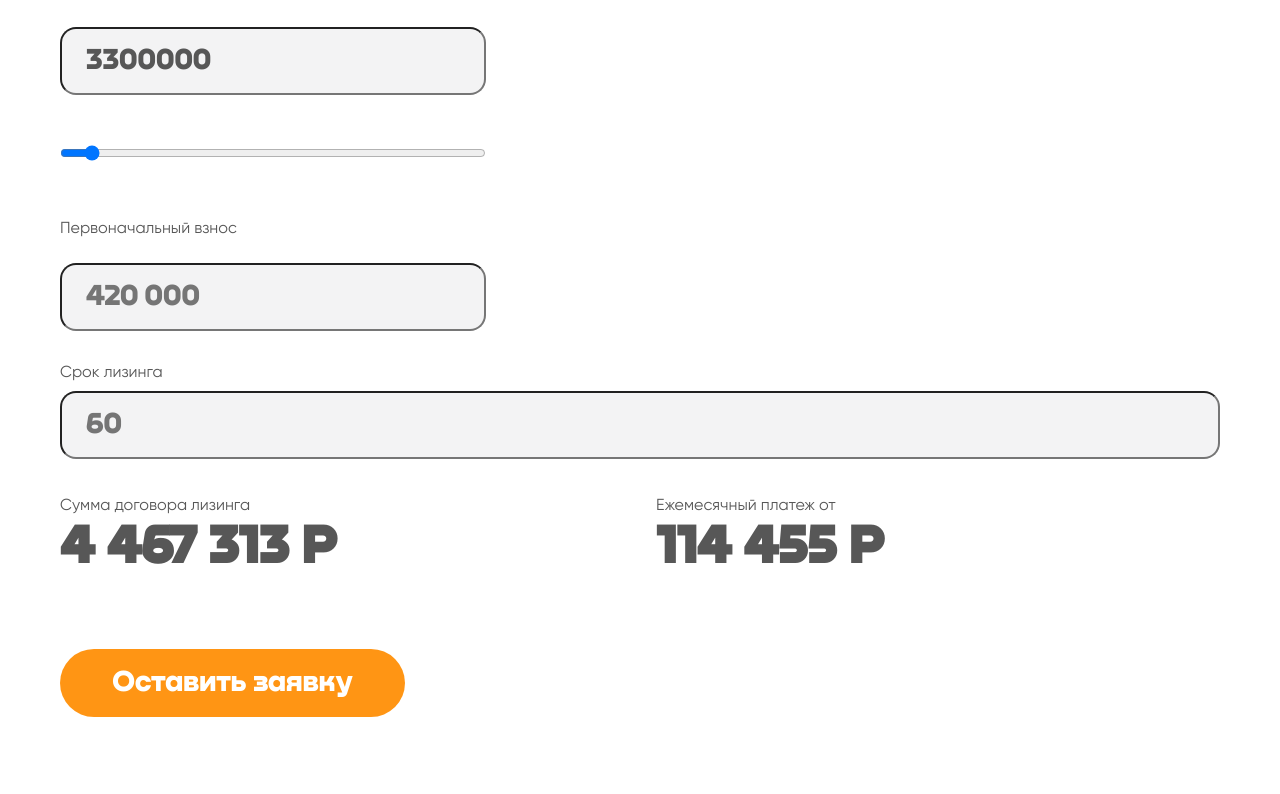
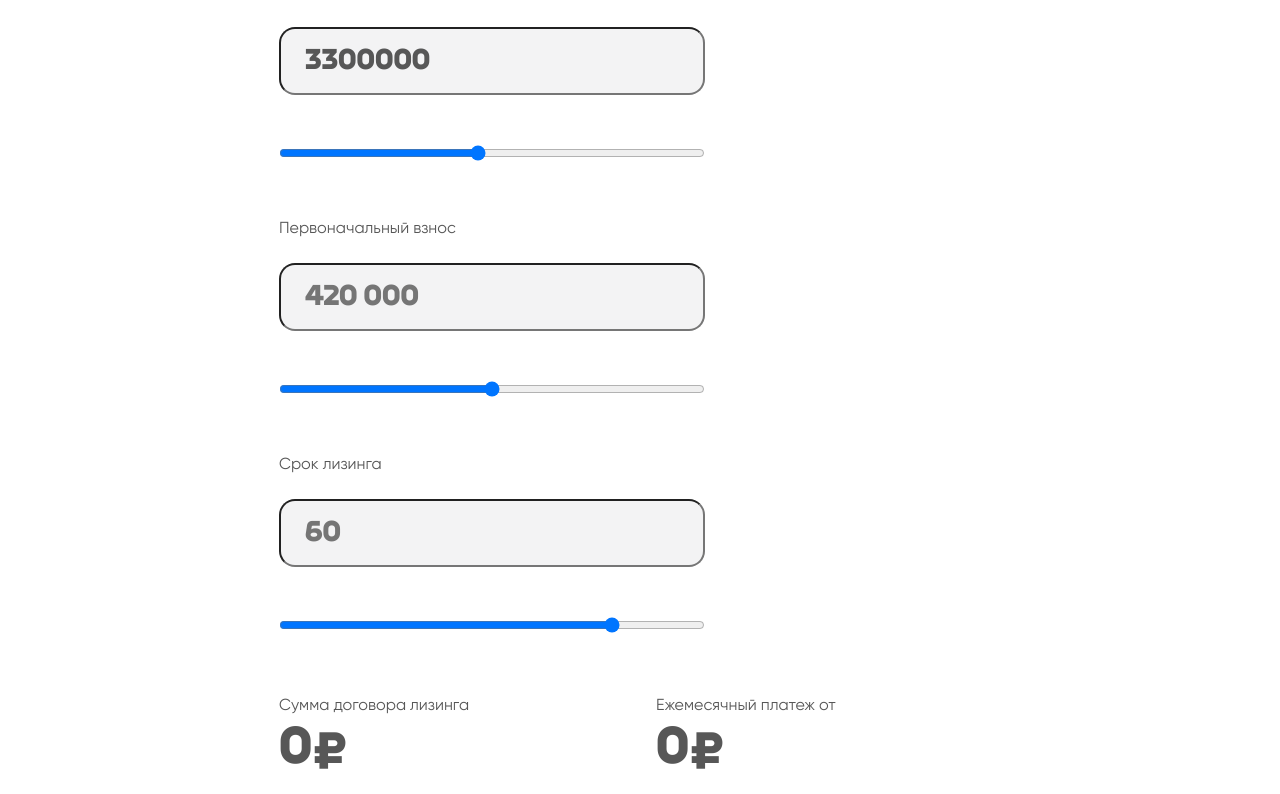
Before and after one commit to jeyefendi/calculease, a React (Create React App) app: page / in a window 1280 px wide. Shown: the part 246-1040 px from the top of the page. Before the commit the page ends 995 px from the top, so only its background shows below. Built offline with nearby package versions, Linux system fonts and the light colour scheme.

Commit message:
script started

```diff
--- a/src/components/Form/LeaseCalculator.tsx
+++ b/src/components/Form/LeaseCalculator.tsx
@@ -16,10 +16,11 @@ export default function LeaseCalculator() {
             />
             <input
               type="range"
-              id="total-cost"
-              placeholder="3 300 000"
+              id="total-cost-range"
+              className="input-range"
               min="1000000"
               max="6000000"
+              value={3300000}
             />
           </div>
 
@@ -27,8 +28,13 @@ export default function LeaseCalculator() {
             <label htmlFor="initial-fee">Первоначальный взнос</label>
             <input
               type="number"
-              name="initial-fee"
+              id="initial-fee"
               placeholder="420 000"
+            />
+            <input
+              type="range"
+              id="initial-fee-range"
+              className="input-range"
               min="10%"
               max="60%"
             />
@@ -39,9 +45,14 @@ export default function LeaseCalculator() {
             <label htmlFor="lease-term">Срок лизинга</label>
             <input
               type="number"
-              name="lease-term"
+              id="lease-term"
               placeholder="60"
-              className="form-input"
+            />
+
+            <input
+              type="range"
+              id="lease-term-range"
+              className="input-range"
               min="1"
               max="60"
             />
@@ -51,12 +62,12 @@ export default function LeaseCalculator() {
         <div className="lease-form-row2">
           <div className="form-item">
             <label>Сумма договора лизинга</label>
-            <h2>4 467 313 Р</h2>
+            <div className="value" id="lease-amount" >0<span>₽</span></div>
           </div>
 
           <div className="form-item">
             <label>Ежемесячный платеж от</label>
-            <h2>114 455 Р</h2>
+            <div className="value" id="monthly-payment" >0<span>₽</span></div>
           </div>
 
           <div className="form-action">
--- a/src/components/Form/style.css
+++ b/src/components/Form/style.css
@@ -3,7 +3,7 @@ body {
 }
 
 h1,
-h2 {
+.value {
   font-family: "Nekst";
   font-size: 54px;
   line-height: 90%;
@@ -14,11 +14,6 @@ h1 {
   width: 753px;
   margin-top: 213px;
   margin-left: 47px;
-}
-
-h2 {
-  margin-top: 8px;
-  color: var(--grey);
 }
 
 input {
@@ -72,6 +67,11 @@ input,
   align-items: center;
 }
 
+.value {
+  margin-top: 8px;
+  color: var(--grey);
+}
+
 @media only screen and (max-width: 1400px) {
   h1 {
     margin-top: 100px;
@@ -123,7 +123,7 @@ input,
     font-size: 34px;
   }
 
-  h2 {
+  .value {
     font-size: 22px;
     line-height: 20px;
   }
```
Also changed, not shown: src/components/Form/Calculator.js (added, +28 -0 lines), src/components/Form/calculator.ts (deleted, +0 -7 lines).
